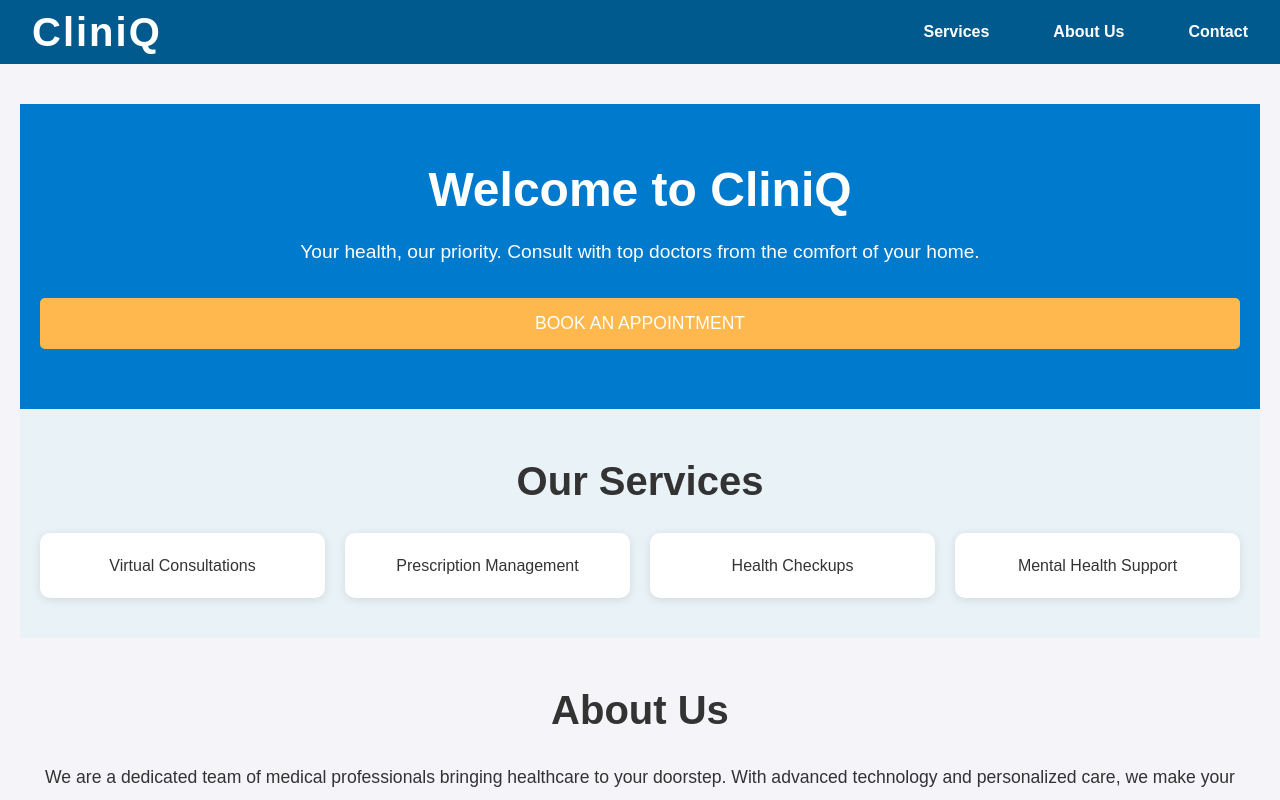
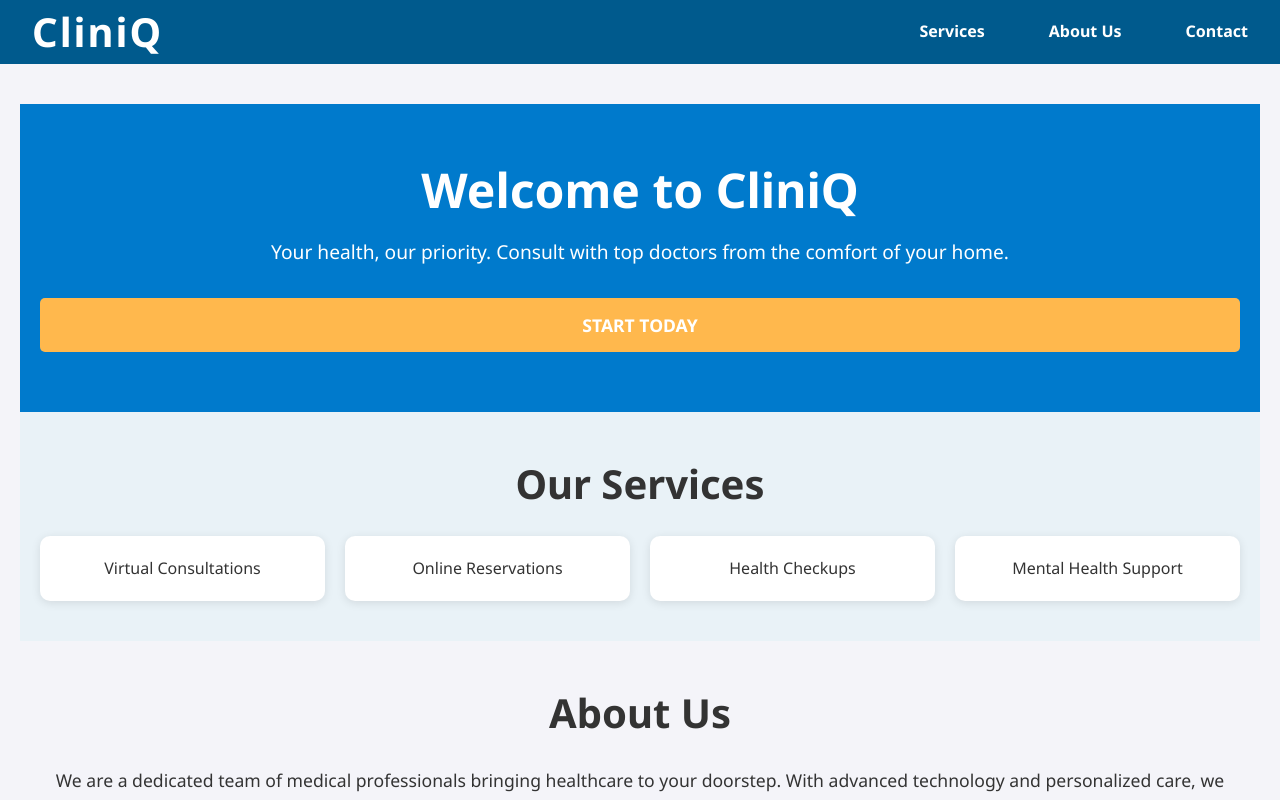
Before and after one commit to 4yushP4tel/mchacks, a React (Vite) app in the folder frontend/: page / in a window 1280 px wide. Shown: the top 800 px of the page. Built offline with nearby package versions, Linux system fonts and the light colour scheme.

Commit message:
add cutom fnot

```diff
--- a/frontend/index.html
+++ b/frontend/index.html
@@ -6,6 +6,9 @@
     <link rel="icon" type="image/svg+xml" href="/vite.svg" />
     <meta name="viewport" content="width=device-width, initial-scale=1.0" />
     <title>CliniQ</title>
+    <link rel="preconnect" href="https://fonts.googleapis.com">
+    <link rel="preconnect" href="https://fonts.gstatic.com" crossorigin>
+    <link href="https://fonts.googleapis.com/css2?family=Noto+Sans:ital,wght@0,100..900;1,100..900&display=swap" rel="stylesheet">
 </head>
 
 <body>
--- a/frontend/src/App.jsx
+++ b/frontend/src/App.jsx
@@ -12,14 +12,14 @@ function App() {
         <section className="hero">
           <h1>Welcome to CliniQ</h1>
           <p>Your health, our priority. Consult with top doctors from the comfort of your home.</p>
-          <button className="cta-button">Book an Appointment</button>
+          <button className="cta-button">Start Today</button>
         </section>
 
         <section id="services" className="services">
           <h2>Our Services</h2>
           <ul>
             <li>Virtual Consultations</li>
-            <li>Prescription Management</li>
+            <li>Online Reservations</li>
             <li>Health Checkups</li>
             <li>Mental Health Support</li>
           </ul>
--- a/frontend/src/style.css
+++ b/frontend/src/style.css
@@ -1,9 +1,19 @@
 /* General Styles */
+
+.noto-sans-notosans {
+    font-family: "Noto Sans", serif;
+    font-optical-sizing: auto;
+    font-weight: 100;
+    font-style: normal;
+    font-variation-settings:
+      "wdth" 100;
+  }
+
 * {
     margin: 0;
     padding: 0;
     box-sizing: border-box;
-    font-family: Arial, sans-serif;
+    font-family: "Noto Sans", Arial, sans-serif;
     min-width: 100%;
   }
 
@@ -81,6 +91,7 @@
     border: none;
     padding: 15px 30px;
     font-size: 1.1rem;
+    font-weight: bolder;
     cursor: pointer;
     color: white;
     text-transform: uppercase;
```
